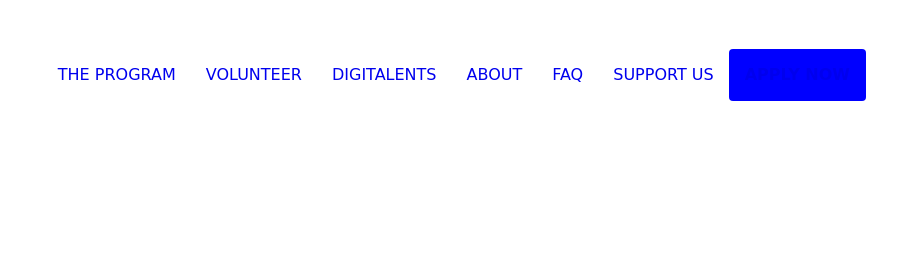
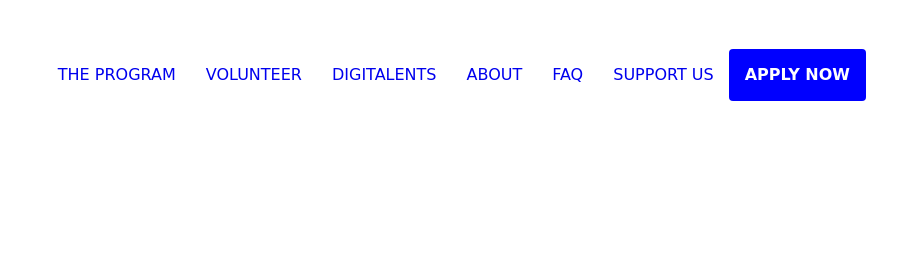
Before and after one commit to HYF-Class19/agile-development-hyf-group-2, a plain HTML site: page index.html in a window 1280 px wide. Shown: the top 280 px of the page, 374-1280 px from the left. Drawn offline with nearby package versions, Linux system fonts and the light colour scheme.

Commit message:
Issue #50
Changed non-hover text color of apply now button to white to have better visibility

```diff
--- a/styles/index.css
+++ b/styles/index.css
@@ -113,6 +113,10 @@
   -webkit-box-align: center;
   align-items: center;
   font-family: "Work Sans", sans-serif;
+}
+
+.apply a{
+  color: white;
 }
 
 .home-nav li a {
```
